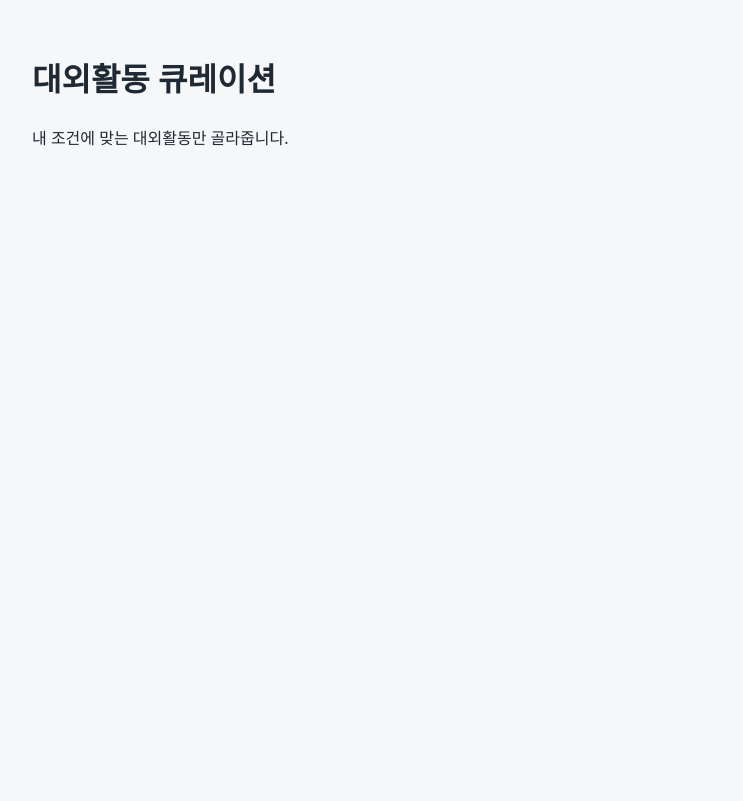
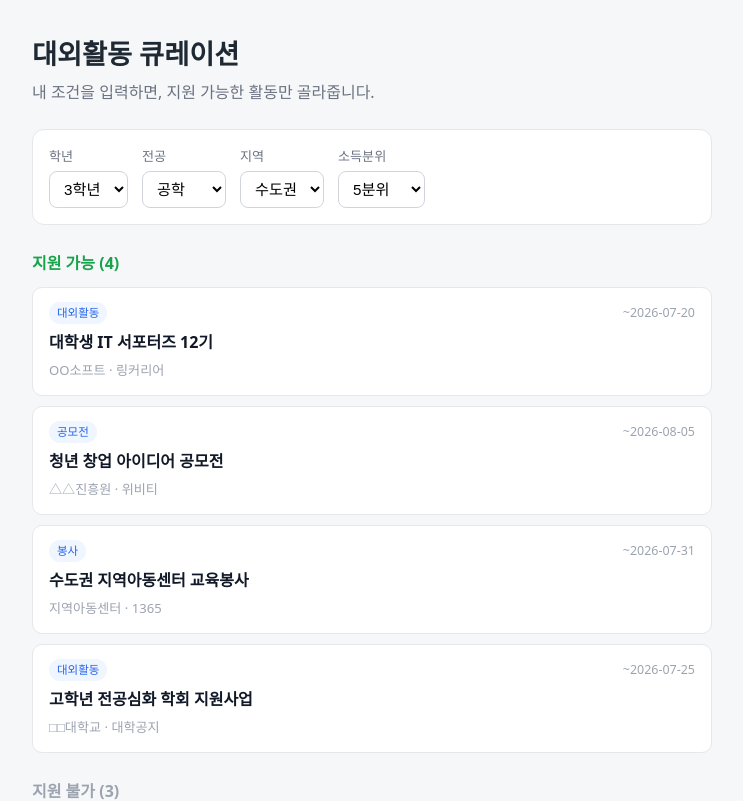
Before and after one commit to jaeho9338-code/activity-curation, a React (Vite) app: page / in a window 1280 px wide. Shown: the top 801 px of the page, without its empty margins (268-1011 px from the left). Built offline with nearby package versions, Linux system fonts and the light colour scheme.

Commit message:
C3: 내 조건 입력 폼 + 자격 매칭 로직 (지원가능/불가 판정 + 사유)

```diff
--- /dev/null
+++ b/src/App.css
@@ -0,0 +1,107 @@
+.head h1 {
+  margin: 0 0 4px;
+  font-size: 1.7rem;
+}
+.head p {
+  margin: 0;
+  color: #6b7280;
+}
+
+.form {
+  display: flex;
+  flex-wrap: wrap;
+  gap: 14px;
+  margin: 24px 0 8px;
+  padding: 16px;
+  background: #fff;
+  border: 1px solid #e5e7eb;
+  border-radius: 12px;
+}
+.form label {
+  display: flex;
+  flex-direction: column;
+  gap: 4px;
+  font-size: 0.82rem;
+  color: #6b7280;
+}
+.form select {
+  padding: 8px 10px;
+  border: 1px solid #d1d5db;
+  border-radius: 8px;
+  font-size: 0.95rem;
+  background: #fff;
+}
+
+.section-title {
+  font-size: 1rem;
+  margin: 26px 0 10px;
+}
+.section-title.ok {
+  color: #16a34a;
+}
+.section-title.no {
+  color: #9ca3af;
+}
+
+.list {
+  list-style: none;
+  margin: 0;
+  padding: 0;
+  display: flex;
+  flex-direction: column;
+  gap: 10px;
+}
+.card {
+  padding: 14px 16px;
+  background: #fff;
+  border: 1px solid #e5e7eb;
+  border-radius: 10px;
+}
+.card-top {
+  display: flex;
+  justify-content: space-between;
+  align-items: center;
+  margin-bottom: 6px;
+}
+.cat {
+  font-size: 0.72rem;
+  color: #2563eb;
+  background: #eff6ff;
+  padding: 2px 8px;
+  border-radius: 999px;
+}
+.deadline {
+  font-size: 0.78rem;
+  color: #9ca3af;
+}
+.title {
+  font-weight: 600;
+  color: #111827;
+  text-decoration: none;
+}
+.title:hover {
+  text-decoration: underline;
+}
+.org {
+  margin: 4px 0 0;
+  font-size: 0.82rem;
+  color: #9ca3af;
+}
+
+.card.muted {
+  background: #fafafa;
+  border-style: dashed;
+}
+.title-muted {
+  color: #9ca3af;
+  text-decoration: line-through;
+}
+.reason {
+  margin: 4px 0 0;
+  font-size: 0.8rem;
+  color: #ef4444;
+}
+.empty {
+  color: #9ca3af;
+  padding: 10px;
+}
--- a/src/App.jsx
+++ b/src/App.jsx
@@ -1,10 +1,94 @@
-function App() {
+import { useState } from "react";
+import { ACTIVITIES, MAJORS, REGIONS } from "./data/activities";
+import { splitByEligibility } from "./match";
+import "./App.css";
+
+const USER_MAJORS = MAJORS.filter((m) => m !== "무관");
+const USER_REGIONS = REGIONS.filter((r) => r !== "전국");
+
+export default function App() {
+  // 내 조건 (프로필)
+  const [profile, setProfile] = useState({
+    grade: 3,
+    major: "공학",
+    region: "수도권",
+    income: 5,
+  });
+
+  const set = (key, value) => setProfile((p) => ({ ...p, [key]: value }));
+
+  const { eligible, ineligible } = splitByEligibility(ACTIVITIES, profile);
+
   return (
     <main>
-      <h1>대외활동 큐레이션</h1>
-      <p>내 조건에 맞는 대외활동만 골라줍니다.</p>
+      <header className="head">
+        <h1>대외활동 큐레이션</h1>
+        <p>내 조건을 입력하면, 지원 가능한 활동만 골라줍니다.</p>
+      </header>
+
+      <section className="form">
+        <label>
+          학년
+          <select value={profile.grade} onChange={(e) => set("grade", Number(e.target.value))}>
+            {[1, 2, 3, 4].map((g) => (
+              <option key={g} value={g}>{g}학년</option>
+            ))}
+          </select>
+        </label>
+        <label>
+          전공
+          <select value={profile.major} onChange={(e) => set("major", e.target.value)}>
+            {USER_MAJORS.map((m) => (
+              <option key={m} value={m}>{m}</option>
+            ))}
+          </select>
+        </label>
+        <label>
+          지역
+          <select value={profile.region} onChange={(e) => set("region", e.target.value)}>
+            {USER_REGIONS.map((r) => (
+              <option key={r} value={r}>{r}</option>
+            ))}
+          </select>
+        </label>
+        <label>
+          소득분위
+          <select value={profile.income} onChange={(e) => set("income", Number(e.target.value))}>
+            {Array.from({ length: 10 }, (_, i) => i + 1).map((n) => (
+              <option key={n} value={n}>{n}분위</option>
+            ))}
+          </select>
+        </label>
+      </section>
+
+      <section>
+        <h2 className="section-title ok">지원 가능 ({eligible.length})</h2>
+        <ul className="list">
+          {eligible.map((a) => (
+            <li key={a.id} className="card">
+              <div className="card-top">
+                <span className="cat">{a.category}</span>
+                <span className="deadline">~{a.deadline}</span>
+              </div>
+              <a className="title" href={a.url} target="_blank" rel="noopener">{a.title}</a>
+              <p className="org">{a.org} · {a.source}</p>
+            </li>
+          ))}
+          {eligible.length === 0 && <li className="empty">조건에 맞는 활동이 없습니다.</li>}
+        </ul>
+      </section>
+
+      <section>
+        <h2 className="section-title no">지원 불가 ({ineligible.length})</h2>
+        <ul className="list">
+          {ineligible.map((a) => (
+            <li key={a.id} className="card muted">
+              <span className="title-muted">{a.title}</span>
+              <p className="reason">막힌 조건: {a.failed.join(", ")}</p>
+            </li>
+          ))}
+        </ul>
+      </section>
     </main>
   );
 }
-
-export default App;
--- /dev/null
+++ b/src/match.js
@@ -0,0 +1,39 @@
+// 자격 매칭 로직 (순수 함수 — UI와 분리해서 테스트/설명하기 쉽게)
+//
+// 규칙: eligibility의 각 조건은 "빈 배열/null = 무관". 무관이 아니면 내 조건이
+// 허용 범위 안에 들어야 통과. 하나라도 실패하면 지원 불가로 판정하고,
+// 어떤 조건에서 걸렸는지(reasons)를 함께 돌려준다.
+//
+// @param {import('./data/activities').Activity} activity
+// @param {{grade:number, major:string, region:string, income:number}} profile
+// @returns {{eligible: boolean, failed: string[]}}
+export function matchActivity(activity, profile) {
+  const e = activity.eligibility;
+  const failed = [];
+
+  if (e.grades.length > 0 && !e.grades.includes(profile.grade)) {
+    failed.push(`학년(${e.grades.join("·")}학년 대상)`);
+  }
+  if (e.majors.length > 0 && !e.majors.includes(profile.major)) {
+    failed.push(`전공(${e.majors.join("·")} 대상)`);
+  }
+  if (e.regions.length > 0 && !e.regions.includes(profile.region)) {
+    failed.push(`지역(${e.regions.join("·")} 대상)`);
+  }
+  if (e.incomeMax !== null && profile.income > e.incomeMax) {
+    failed.push(`소득분위(${e.incomeMax}분위 이하 대상)`);
+  }
+
+  return { eligible: failed.length === 0, failed };
+}
+
+// 전체 목록을 내 조건으로 나눠서 반환
+export function splitByEligibility(activities, profile) {
+  const eligible = [];
+  const ineligible = [];
+  for (const a of activities) {
+    const r = matchActivity(a, profile);
+    (r.eligible ? eligible : ineligible).push({ ...a, ...r });
+  }
+  return { eligible, ineligible };
+}
```
Also changed, not shown: 1 other file (tests, documents, lock files or other folders).
